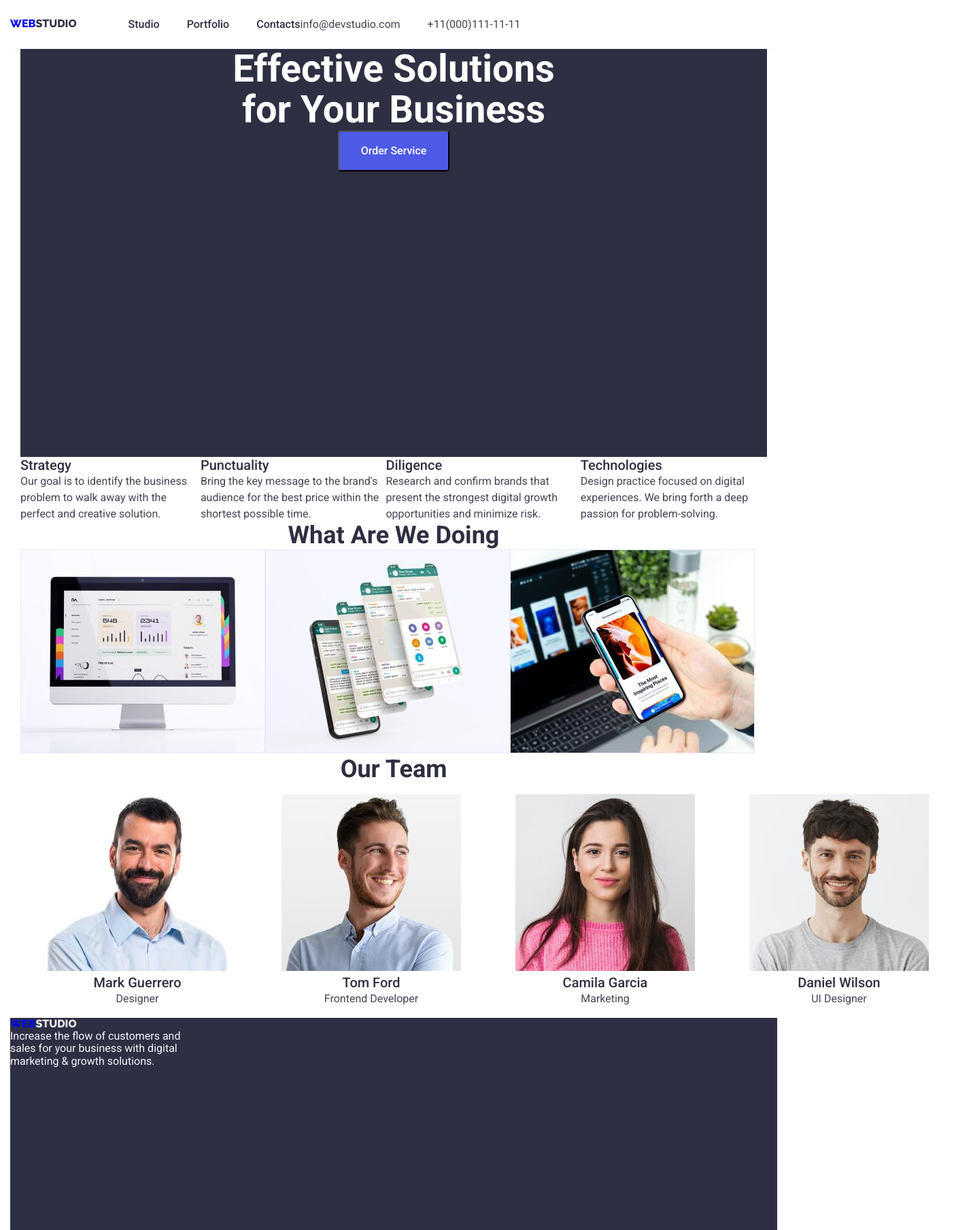
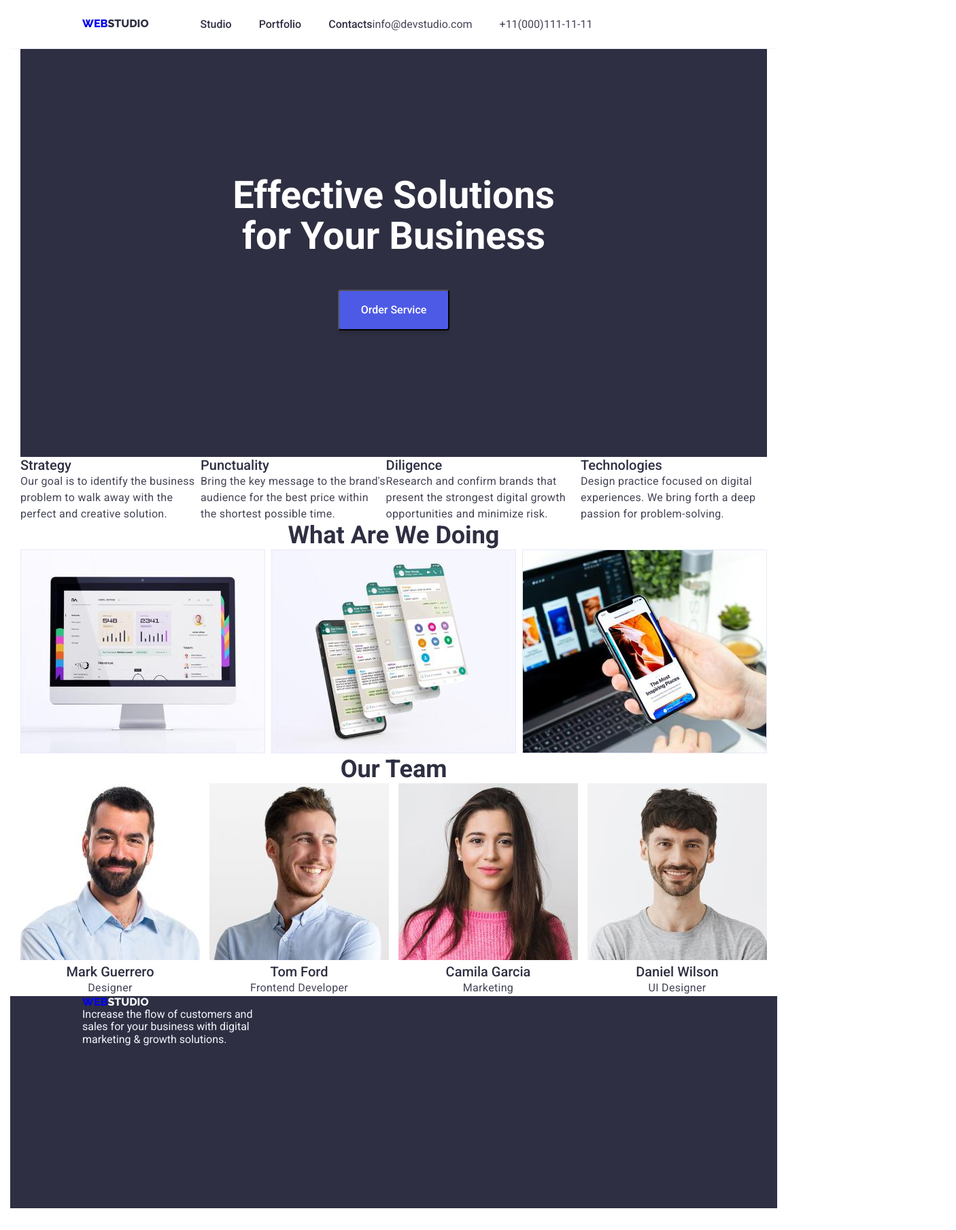
Before and after one commit to MacTur/goit-markup-hw-03, a plain HTML site: page index.html in a window 1280 px wide. Shown: the whole page at 68% size, 1406 px wide, since content can reach past the window. After the commit the page ends 1777 px from the top, so only its background shows below. Drawn offline with nearby package versions, Linux system fonts and the light colour scheme.

Commit message:
Update styles.css

```diff
--- a/css/styles.css
+++ b/css/styles.css
@@ -7,6 +7,7 @@
   --brand-color4: rgba(244, 244, 253, 1);
   --brand-color5: rgba(255, 255, 255, 1);
   --brand-color6: rgba(64, 75, 191, 1);
+  --brand-color7: rgba(231, 233, 252, 1);
 }
 
 body {
@@ -30,7 +31,9 @@ p {
 
 .container {
   max-width: 1158px;
-  padding-inline: 15px;
+  padding-left: 15px;
+  padding-right: 15px;
+  margin: 0px;
 }
 
 .header-wrapper {
@@ -46,7 +49,8 @@ p {
   align-items: center;
   text-decoration: none;
   font-family: "raleway";
-  padding-right: 76px;
+  margin-right: 76px;
+  padding-left: 106px;
 }
 
 .logo-part-darkbg {
@@ -80,8 +84,8 @@ p {
 
 .contact-links a {
   display: flex;
+
   text-decoration: none;
-
   font-size: 16px;
   line-height: 150%;
   color: var(--slate, #434455);
@@ -89,9 +93,8 @@ p {
 
 .contact-links {
   display: flex;
-  justify-content: flex-end;
+
   align-items: center;
-
   gap: 40px;
 }
 
@@ -101,28 +104,35 @@ p {
 }
 
 .main-title {
+  display: flex;
+  flex-wrap: wrap;
+  align-self: center;
+  text-align: center;
   color: var(--brand-color5);
   font-size: 56px;
   font-weight: 700;
   line-height: 107.143%;
-  text-align: center;
+  max-width: 496px;
 }
 
 .main-title-bg {
+  display: flex;
+  justify-content: center;
+  flex-direction: column;
   background-color: var(--brand-color1);
   height: 600px;
 }
 
 .order-button {
-  display: block;
-  margin-right: auto;
-  margin-left: auto;
+  display: flex;
+  align-self: center;
   color: var(--brand-color5);
   background-color: var(--brand-color2);
   cursor: pointer;
   font-size: 16px;
   font-weight: 500;
   line-height: 150%;
+  margin-top: 48px;
   padding: 16px 32px;
   border-radius: 4px;
   box-shadow: 0px 4px 4px 0px rgba(0, 0, 0, 0.15);
@@ -137,21 +147,29 @@ p {
   display: flex;
   gap: 24px;
   align-items: flex-start;
+  justify-content: center;
+  padding-top: 96px;
+  padding-bottom: 72px;
 }
 
 .filter-buttons button {
-  color: var(--brand-color5);
-  background-color: var(--brand-color2);
+  color: var(--brand-color2);
+  background-color: var(--brand-color4);
   cursor: pointer;
   font-size: 16px;
-  font-size: 16px;
+  border: 1px solid var(--brand-color7);
+  border-radius: 4px;
+  padding: 12px 24px;
   font-weight: 500;
   line-height: 150%;
 }
 
 .filter-buttons button:focus,
 .filter-buttons button:hover {
+  color: var(--brand-color5);
   background-color: var(--brand-color6);
+  box-shadow: 0px 2px 2px 0px rgba(0, 0, 0, 0.12),
+    0px 2px 1px 0px rgba(0, 0, 0, 0.08), 0px 3px 1px 0px rgba(0, 0, 0, 0.1);
 }
 
 .titles {
@@ -170,7 +188,13 @@ p {
 }
 
 .team {
+  display: flex;
+  justify-content: space-between;
   text-align: center;
+}
+
+.team figure {
+  margin: 0;
 }
 
 .description,
@@ -178,15 +202,20 @@ p {
   color: var(--brand-color3);
   font-size: 16px;
   line-height: 150%;
+  letter-spacing: 0.32px;
 }
 
-.features {
+.features,
+.feature-title p {
   display: flex;
-  justify-content: space-between;
+  justify-content: space-around;
 }
 
 .capabilities {
   display: flex;
+  flex-wrap: wrap;
+  justify-content: space-between;
+  margin: 0px;
 }
 
 .team {
@@ -195,6 +224,7 @@ p {
 
 .footer-description {
   color: var(--brand-color4);
+  padding-left: 106px;
 }
 
 .footer-wraper {
@@ -219,3 +249,7 @@ p {
   padding: 0px 16px;
   margin: 32px 0px;
 }
+
+.project-card-title {
+  margin-bottom: 8px;
+}
```
